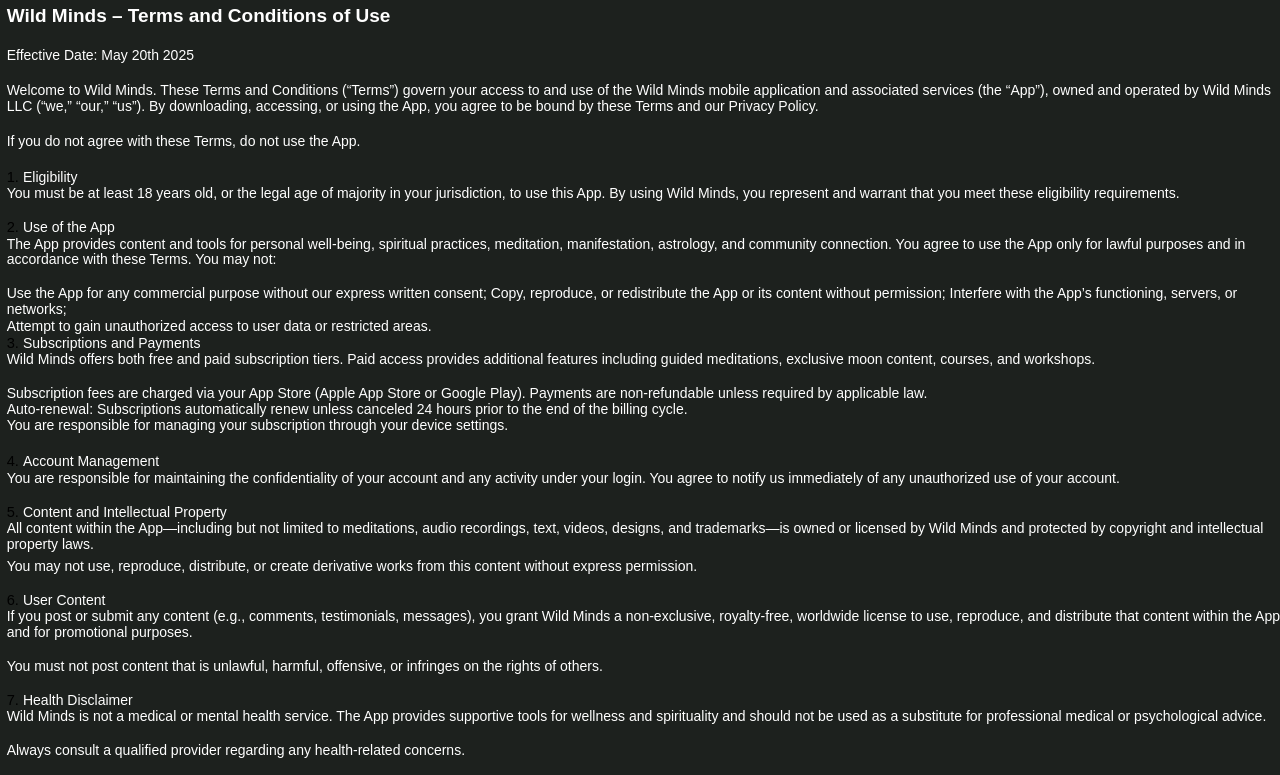
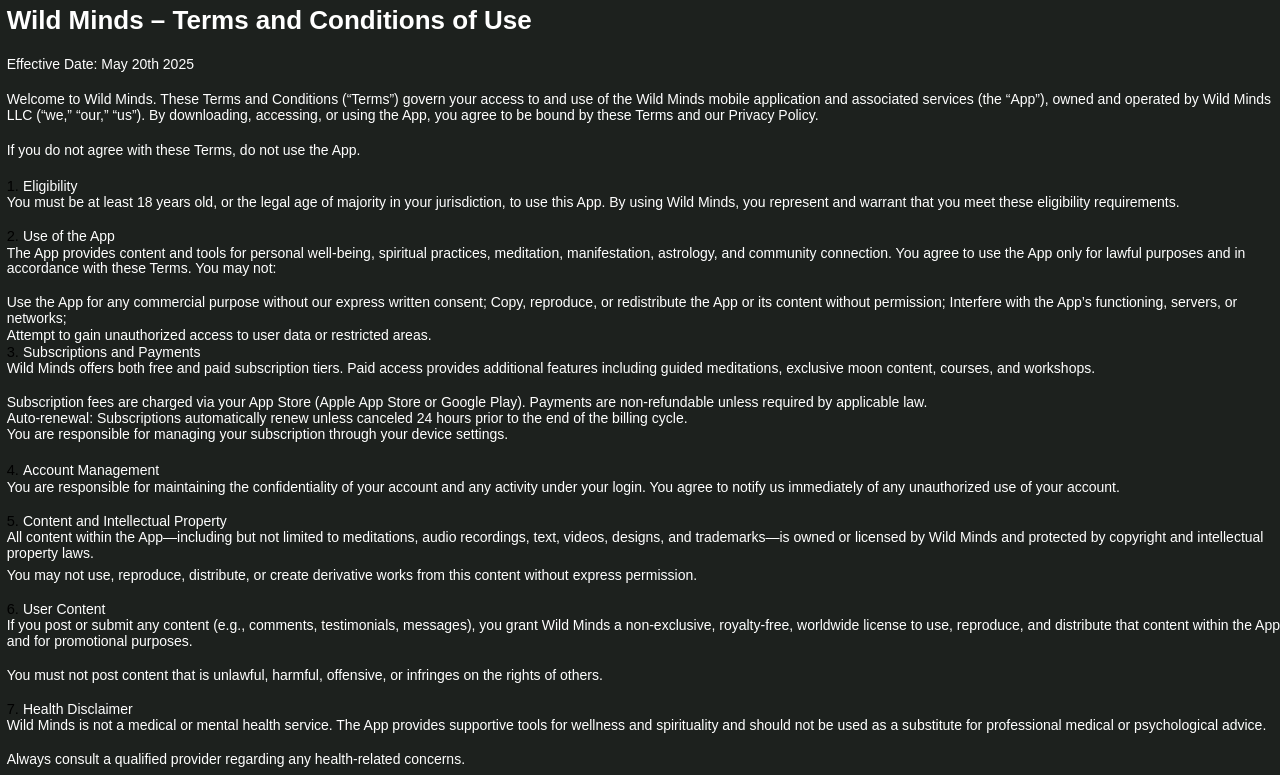
Before and after one commit to CipherCross/WM-terms-conditions, a plain HTML site: page index.html in a window 1280 px wide. Shown: the top 775 px of the page. Drawn offline with Linux system fonts and the light colour scheme.

Commit message:
Update index.html

```diff
--- a/index.html
+++ b/index.html
@@ -3,7 +3,7 @@
     <meta http-equiv="Content-Type" content="text/html; charset=utf-8"/>
     <meta name="viewport" content="width=device-width, initial-scale=1, maximum-scale=1"/>
     <title>Wild Minds – Terms and Conditions of Use</title><style type="text/css"> * {margin:0; padding:0; text-indent:0; touch-action: pan-y pan-x; }
-h1 { color: white; font-family:Arial, sans-serif; font-style: normal; font-weight: bold; text-decoration: none; font-size: 19px; }
+h1 { color: white; font-family:Arial, sans-serif; font-style: normal; font-weight: bold; text-decoration: none; font-size: 26px; }
 p { color: white; font-family:Arial, sans-serif; font-style: normal; font-weight: normal; text-decoration: none; font-size: 14px; margin:0; }
 .a, a { color: white; font-family:Arial, sans-serif; font-style: normal; font-weight: normal; text-decoration: none; font-size: 14px; }
 li {display: block; }
```
